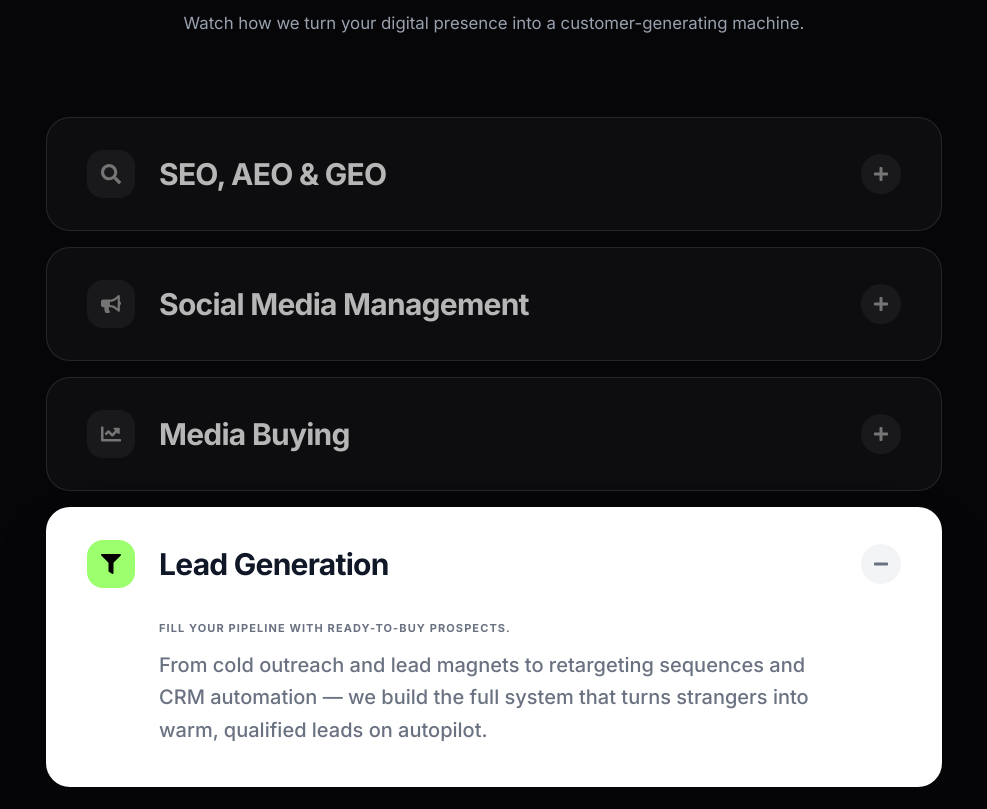
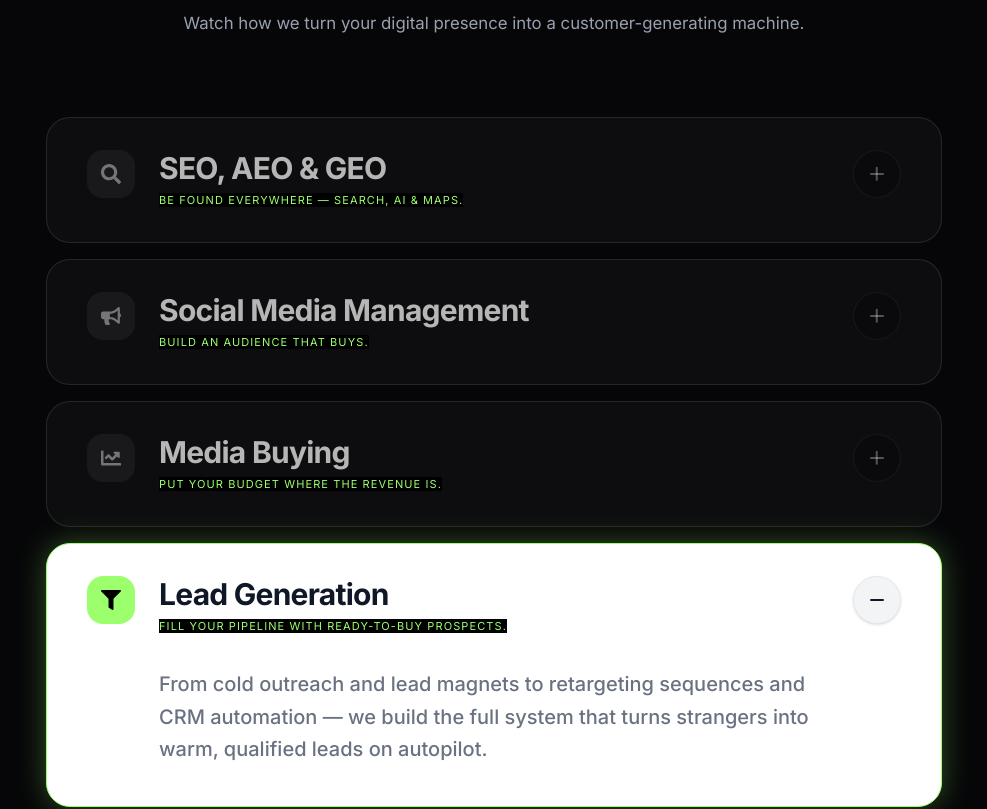
Before and after one commit to einfoengine/ablyart, a Next.js app: page / in a window 1280 px wide. Shown: the part 2152-2961 px from the top of the page, without its empty margins (146-1133 px from the left). Built offline with nearby package versions, Linux system fonts and the light colour scheme.

Commit message:
Hot services fixing done

```diff
--- a/src/components/HotServicesSection.tsx
+++ b/src/components/HotServicesSection.tsx
@@ -12,8 +12,6 @@ import {
   FaArrowUp,
   FaMousePointer,
   FaRedoAlt,
-  FaPlus,
-  FaMinus,
 } from "react-icons/fa";
 
 const services = [
@@ -145,15 +143,15 @@ export default function HotServicesSection({ id }: { id?: string }) {
                 }}
                 className={`group relative overflow-hidden rounded-3xl transition-all duration-700 ease-[0.22, 1, 0.36, 1] ${
                   isOpen
-                    ? "bg-white shadow-[0_30px_60px_rgba(0,0,0,0.12)] border border-transparent"
+                    ? "bg-white shadow-[0_0_30px_rgba(155,255,110,0.3)] border border-[var(--accent)]"
                     : "bg-white/[0.03] border border-white/10 hover:border-white/20"
                 }`}
               >
                 <button
                   onClick={() => handleItemClick(idx)}
-                  className="w-full text-left px-6 md:px-10 py-8 flex items-center justify-between gap-6"
+                  className="w-full text-left px-6 md:px-10 py-8 flex justify-between gap-6"
                 >
-                  <div className="flex items-center gap-6">
+                  <div className="flex gap-6">
                     <div
                       className={`w-12 h-12 rounded-2xl flex items-center justify-center transition-all duration-500 shrink-0 ${
                         isOpen
@@ -163,7 +161,7 @@ export default function HotServicesSection({ id }: { id?: string }) {
                     >
                       {service.icon}
                     </div>
-
+                    <div>
                       <h3
                         className={`text-xl md:text-3xl font-bold tracking-tight transition-all duration-500 ${
                           isOpen ? "text-gray-900" : "text-white/70"
@@ -171,30 +169,41 @@ export default function HotServicesSection({ id }: { id?: string }) {
                       >
                         {service.label}
                       </h3>
+                      <span className="text-[var(--accent)] text-[10px] md:text-[11px] uppercase tracking-widest bg-black">
+                        {service.tagline}
+                      </span>
+                    </div>
                   </div>
 
                   <div
-                    className={`w-10 h-10 rounded-full flex items-center justify-center transition-all duration-500 shrink-0 ${
-                      isOpen ? "bg-gray-100 text-gray-500" : "bg-white/5 text-white/40 group-hover:bg-white/10"
+                    className={`relative w-12 h-12 rounded-full flex items-center justify-center border transition-all duration-500 shrink-0 ${
+                      isOpen
+                        ? "border-gray-200 bg-gray-100 text-gray-900 shadow-sm"
+                        : "border-white/5 bg-black/20 text-white/30 group-hover:border-white/10 group-hover:text-white/60"
                     }`}
                   >
-                    {isOpen ? <FaMinus size={16} /> : <FaPlus size={16} />}
+                    <div className="absolute w-3.5 h-[1.5px] bg-current rounded-full transition-all duration-500" />
+                    <div
+                      className={`absolute w-3.5 h-[1.5px] bg-current rounded-full transition-all duration-500 ${
+                        isOpen ? "rotate-0 opacity-0" : "rotate-90 opacity-100"
+                      }`}
+                    />
                   </div>
+
                 </button>
 
                 <AnimatePresence initial={false}>
                   {isOpen && (
                     <motion.div
+                      key="content"
                       initial={{ height: 0, opacity: 0 }}
                       animate={{ height: "auto", opacity: 1 }}
                       exit={{ height: 0, opacity: 0 }}
                       transition={{ duration: 0.5, ease: [0.22, 1, 0.36, 1] }}
+                      style={{ overflow: "hidden" }}
                     >
                       <div className="px-6 md:px-10 pb-10 pt-0 md:ml-[72px]">
                         <div className="max-w-2xl">
-                          <p className="text-[11px] uppercase font-bold tracking-widest text-gray-500 mb-3">
-                            {service.tagline}
-                          </p>
                           <p className="text-gray-500 text-lg md:text-xl leading-relaxed font-medium">
                             {service.description}
                           </p>
```
Lines whose indentation alone changed are shown as unchanged.
